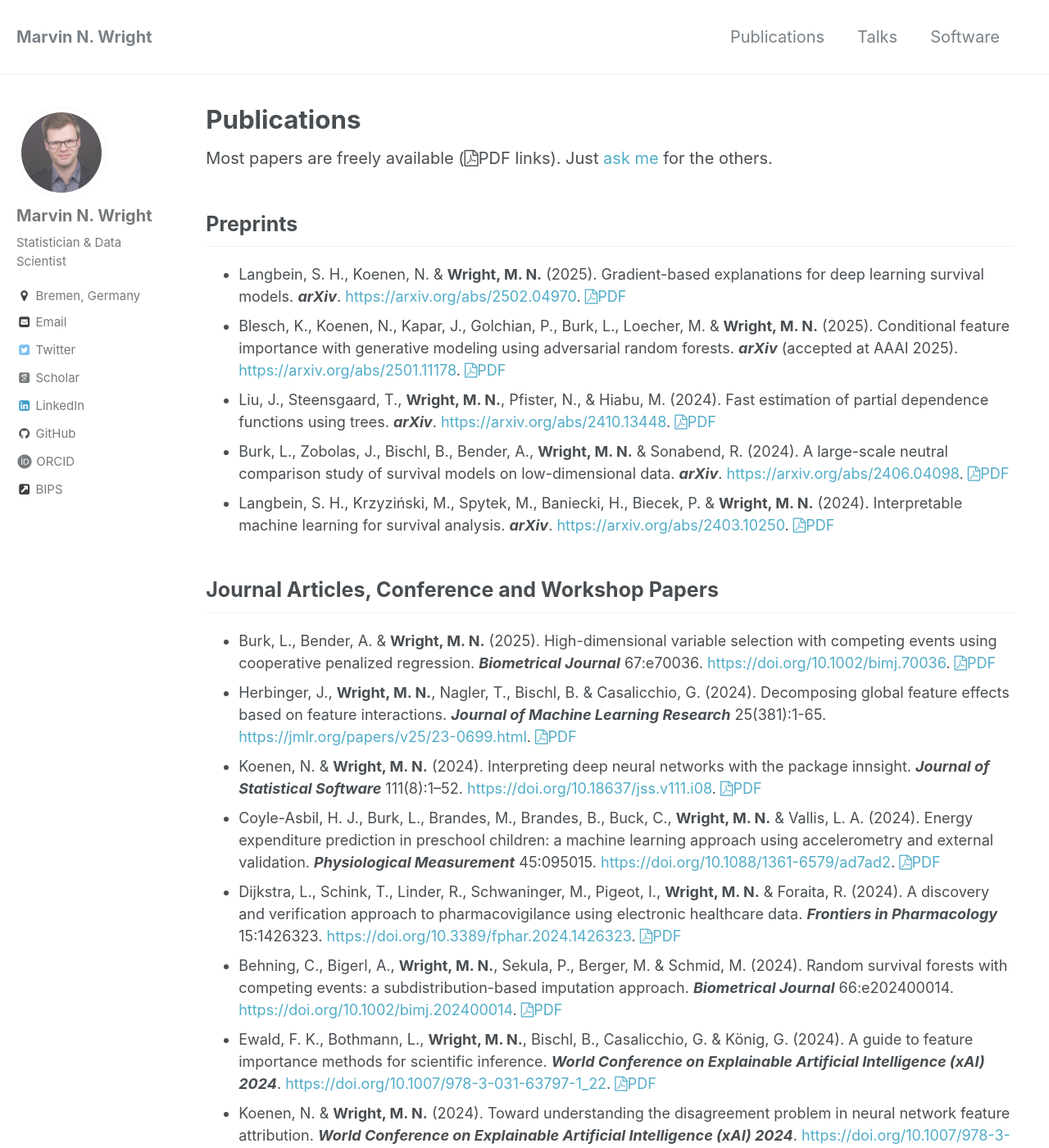
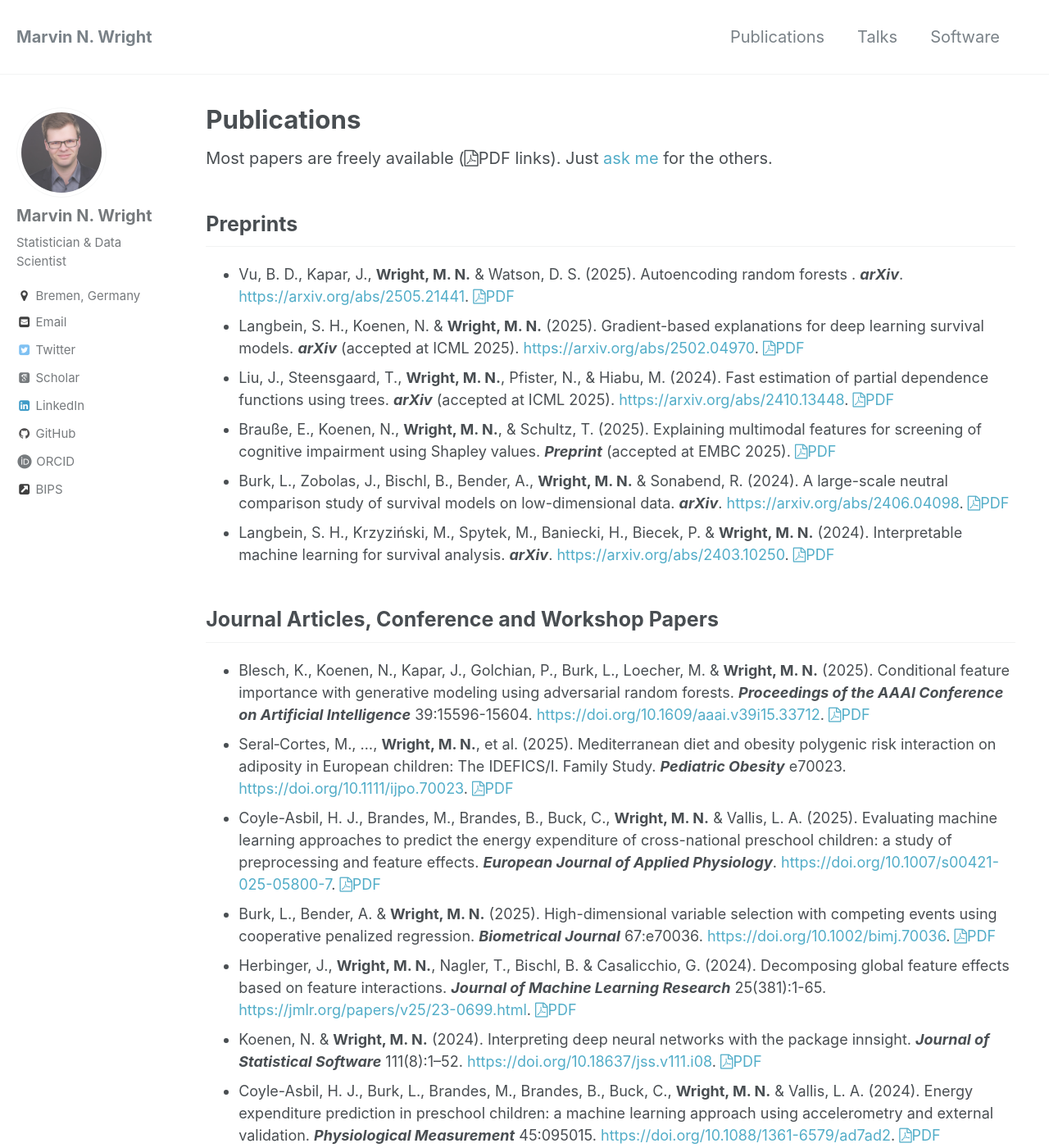
Before and after one commit to mnwright/mnwright.github.io, a Jekyll site: the page built from _pages/publications.md, in a window 1280 px wide and 1400 px high. Shown: the whole window at 82% size. Built offline with Jekyll 4.4.1, drawn with Linux system fonts in a browser that asks for light colours; some web fonts are replaced.

Commit message:
update publications

```diff
--- a/_pages/publications.md
+++ b/_pages/publications.md
@@ -6,16 +6,21 @@ permalink: /publications/
 Most papers are freely available (<i class="fa fa-file-pdf-o"></i>PDF links). Just <a href="mailto:web@wrig.de">ask me</a> for the others.
 
 ## Preprints
+* {:.pub} Vu, B. D., Kapar, J., **Wright, M. N.** & Watson, D. S. (2025). Autoencoding random forests
+. ***arXiv***. <https://arxiv.org/abs/2505.21441>. <a href="https://arxiv.org/pdf/2505.21441"><i class="fa fa-file-pdf-o"></i>PDF</a>
 * {:.pub} Langbein, S. H., Koenen, N. & **Wright, M. N.** (2025). Gradient-based explanations for deep learning survival models.
- ***arXiv***. <https://arxiv.org/abs/2502.04970>. <a href="https://arxiv.org/pdf/2502.04970"><i class="fa fa-file-pdf-o"></i>PDF</a>
-* {:.pub} Blesch, K., Koenen, N., Kapar, J., Golchian, P., Burk, L., Loecher, M. & **Wright, M. N.** (2025). Conditional feature importance with generative modeling using adversarial random forests.
- ***arXiv*** (accepted at AAAI 2025). <https://arxiv.org/abs/2501.11178>. <a href="https://arxiv.org/pdf/2501.11178"><i class="fa fa-file-pdf-o"></i>PDF</a>
+ ***arXiv*** (accepted at ICML 2025). <https://arxiv.org/abs/2502.04970>. <a href="https://arxiv.org/pdf/2502.04970"><i class="fa fa-file-pdf-o"></i>PDF</a>
 * {:.pub} Liu, J., Steensgaard, T., **Wright, M. N.**, Pfister, N., & Hiabu, M. (2024). Fast estimation of partial dependence functions using trees.
- ***arXiv***. <https://arxiv.org/abs/2410.13448>. <a href="https://arxiv.org/pdf/2410.13448"><i class="fa fa-file-pdf-o"></i>PDF</a>
+ ***arXiv*** (accepted at ICML 2025). <https://arxiv.org/abs/2410.13448>. <a href="https://arxiv.org/pdf/2410.13448"><i class="fa fa-file-pdf-o"></i>PDF</a>
+* {:.pub} Brauße, E., Koenen, N., **Wright, M. N.**, & Schultz, T. (2025). Explaining multimodal features for screening of cognitive impairment using Shapley values. ***Preprint*** (accepted at EMBC 2025). <a href="https://csl.uni-bremen.de/cms/images/documents/publications/Brau%C3%9Fe_Explaining_2025.pdf"><i class="fa fa-file-pdf-o"></i>PDF</a>
 * {:.pub} Burk, L., Zobolas, J., Bischl, B., Bender, A., **Wright, M. N.** & Sonabend, R. (2024). A large-scale neutral comparison study of survival models on low-dimensional data. ***arXiv***. <https://arxiv.org/abs/2406.04098>. <a href="https://arxiv.org/pdf/2406.04098"><i class="fa fa-file-pdf-o"></i>PDF</a>
 * {:.pub} Langbein, S. H., Krzyziński, M., Spytek, M., Baniecki, H., Biecek, P. & **Wright, M. N.** (2024). Interpretable machine learning for survival analysis. ***arXiv***. <https://arxiv.org/abs/2403.10250>. <a href="https://arxiv.org/pdf/2403.10250"><i class="fa fa-file-pdf-o"></i>PDF</a>
 
 ## Journal Articles, Conference and Workshop Papers
+* {:.pub} Blesch, K., Koenen, N., Kapar, J., Golchian, P., Burk, L., Loecher, M. & **Wright, M. N.** (2025). Conditional feature importance with generative modeling using adversarial random forests.
+ ***Proceedings of the AAAI Conference on Artificial Intelligence*** 39:15596-15604.  <https://doi.org/10.1609/aaai.v39i15.33712>. <a href="https://ojs.aaai.org/index.php/AAAI/article/view/33712"><i class="fa fa-file-pdf-o"></i>PDF</a>
+* {:.pub} Seral‐Cortes, M., ..., **Wright, M. N.**, et al. (2025). Mediterranean diet and obesity polygenic risk interaction on adiposity in European children: The IDEFICS/I. Family Study. ***Pediatric Obesity*** e70023. <https://doi.org/10.1111/ijpo.70023>. <a href="https://onlinelibrary.wiley.com/doi/epdf/10.1111/ijpo.70023"><i class="fa fa-file-pdf-o"></i>PDF</a>
+* {:.pub} Coyle-Asbil, H. J., Brandes, M., Brandes, B., Buck, C., **Wright, M. N.** & Vallis, L. A. (2025). Evaluating machine learning approaches to predict the energy expenditure of cross-national preschool children: a study of preprocessing and feature effects. ***European Journal of Applied Physiology***. <https://doi.org/10.1007/s00421-025-05800-7>. <a href="https://link.springer.com/content/pdf/10.1007/s00421-025-05800-7.pdf"><i class="fa fa-file-pdf-o"></i>PDF</a>
  * {:.pub} Burk, L., Bender, A. & **Wright, M. N.** (2025). High-dimensional variable selection with competing events using cooperative penalized regression. ***Biometrical Journal*** 67:e70036. <https://doi.org/10.1002/bimj.70036>. <a href="https://onlinelibrary.wiley.com/doi/pdfdirect/10.1002/bimj.70036?download=true"><i class="fa fa-file-pdf-o"></i>PDF</a>
 * {:.pub} Herbinger, J., **Wright, M. N.**, Nagler, T., Bischl, B. & Casalicchio, G. (2024). Decomposing global feature effects based on feature interactions.
  ***Journal of Machine Learning Research*** 25(381):1-65. <https://jmlr.org/papers/v25/23-0699.html>. <a href="https://jmlr.org/papers/volume25/23-0699/23-0699.pdf"><i class="fa fa-file-pdf-o"></i>PDF</a>
```
